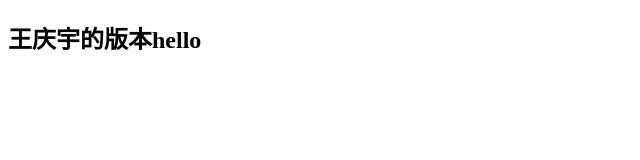
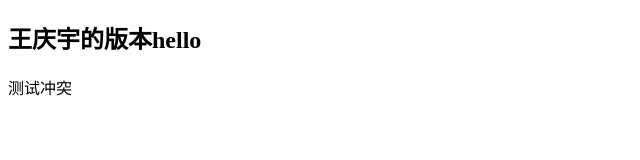
Before and after one commit to Flobby949/ssy-git, a plain HTML site: page index.html in a window 1280 px wide. Shown: the whole page, without its empty margins (0-640 px from the left). Drawn offline with Linux system fonts and the light colour scheme.

Commit message:
测试冲突

```diff
--- a/index.html
+++ b/index.html
@@ -1,8 +1,8 @@
 <!--
  * @Author: ycshang
  * @Date: 2023-01-17 22:08:33
- * @LastEditors: ycshang
- * @LastEditTime: 2023-01-17 22:10:29
+ * @LastEditors: your name
+ * @LastEditTime: 2023-01-17 22:19:15
 -->
 <!DOCTYPE html>
 <html lang="en">
@@ -16,6 +16,7 @@
 
 <body>
   <h2>王庆宇的版本hello</h2>
+  <p>测试冲突</p>
 
 </body>
 
```
